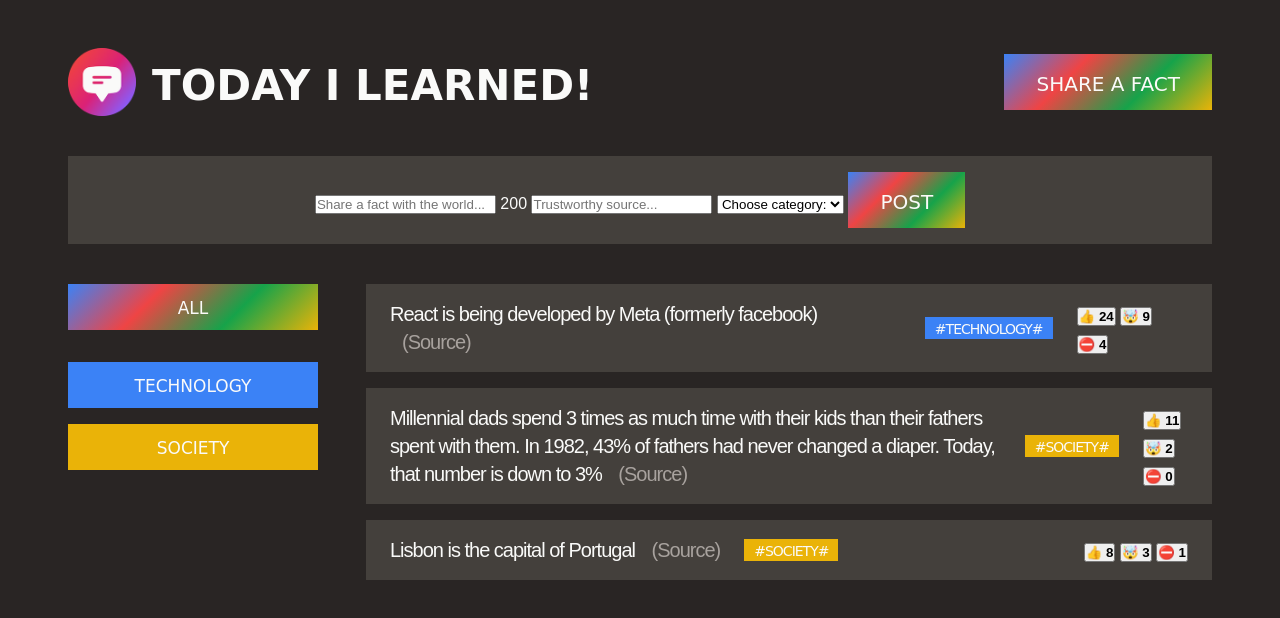
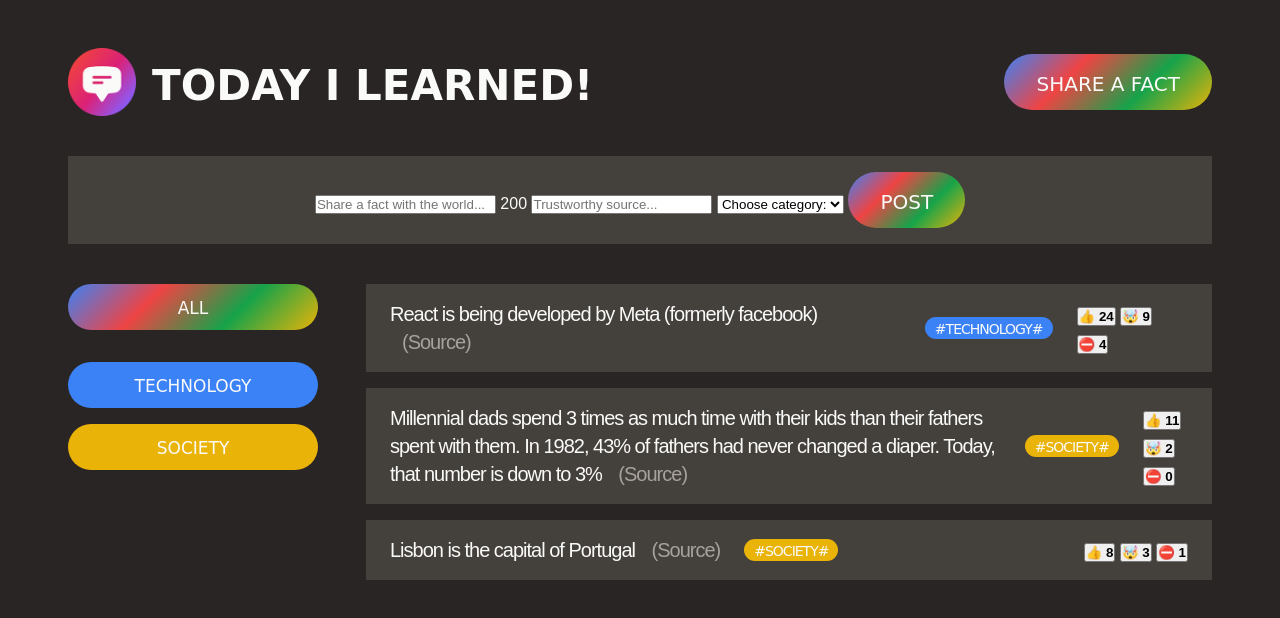
Before and after one commit to Dmytr1K/today-i-learned, a website: page index.html in a window 1280 px wide. Drawn offline with Linux system fonts and the light colour scheme; a web font is replaced by a local one.

Commit message:
add some styling

```diff
--- a/style.css
+++ b/style.css
@@ -99,6 +99,7 @@ ul {
   font-size: 14px;
   font-family: "Coiny", cursive;
   padding: 3px 10px 0;
+  border-radius: 100px;
 }
 
 .vote-buttons {
@@ -114,6 +115,8 @@ ul {
   padding: 16px 0 13px;
   background-image: linear-gradient(135deg, #3b82f6, #ef4444, #16a34a, #eab308);
   color: inherit;
+  border-radius: 100px;
+  cursor: pointer;
   transition: 0.3s;
 }
 
```
